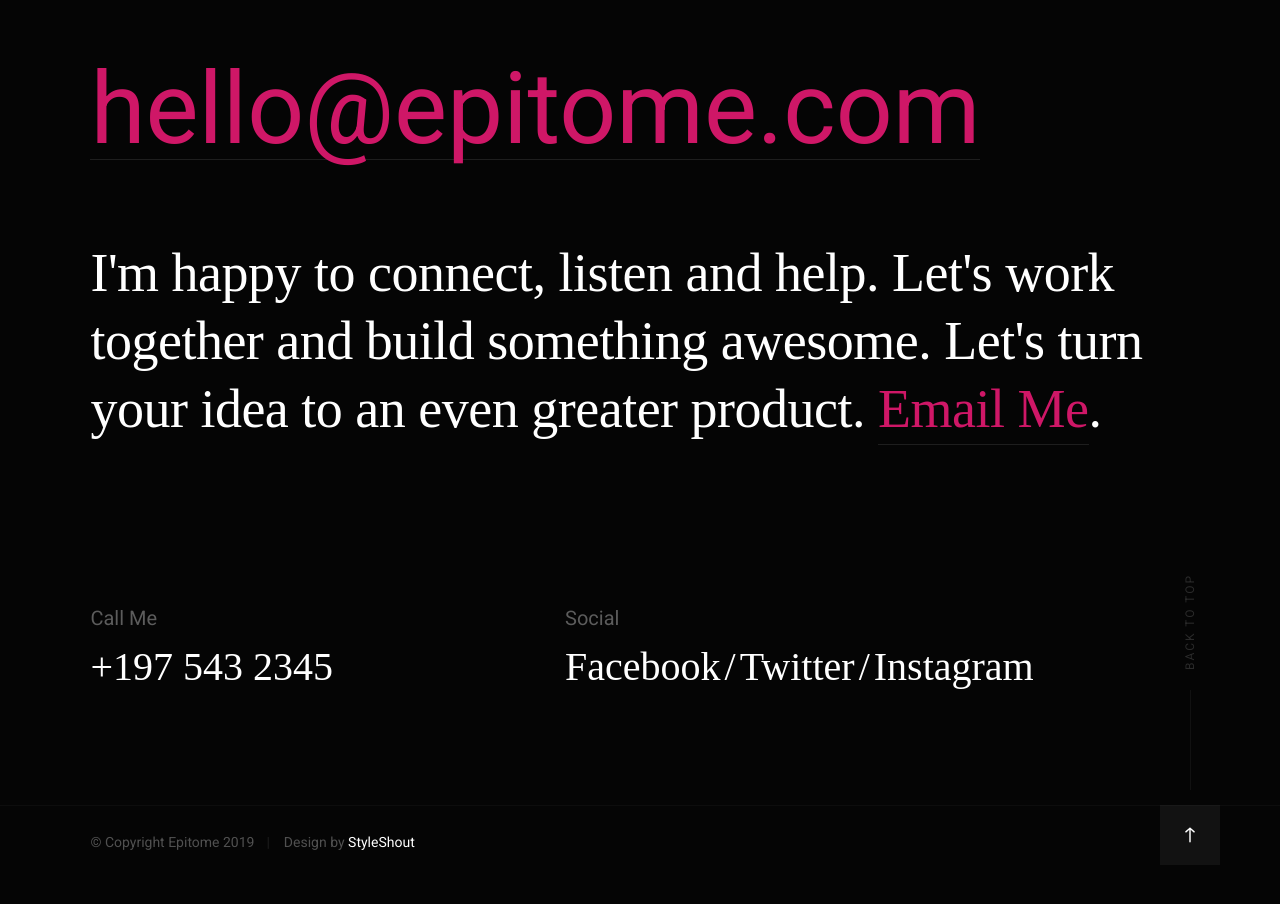
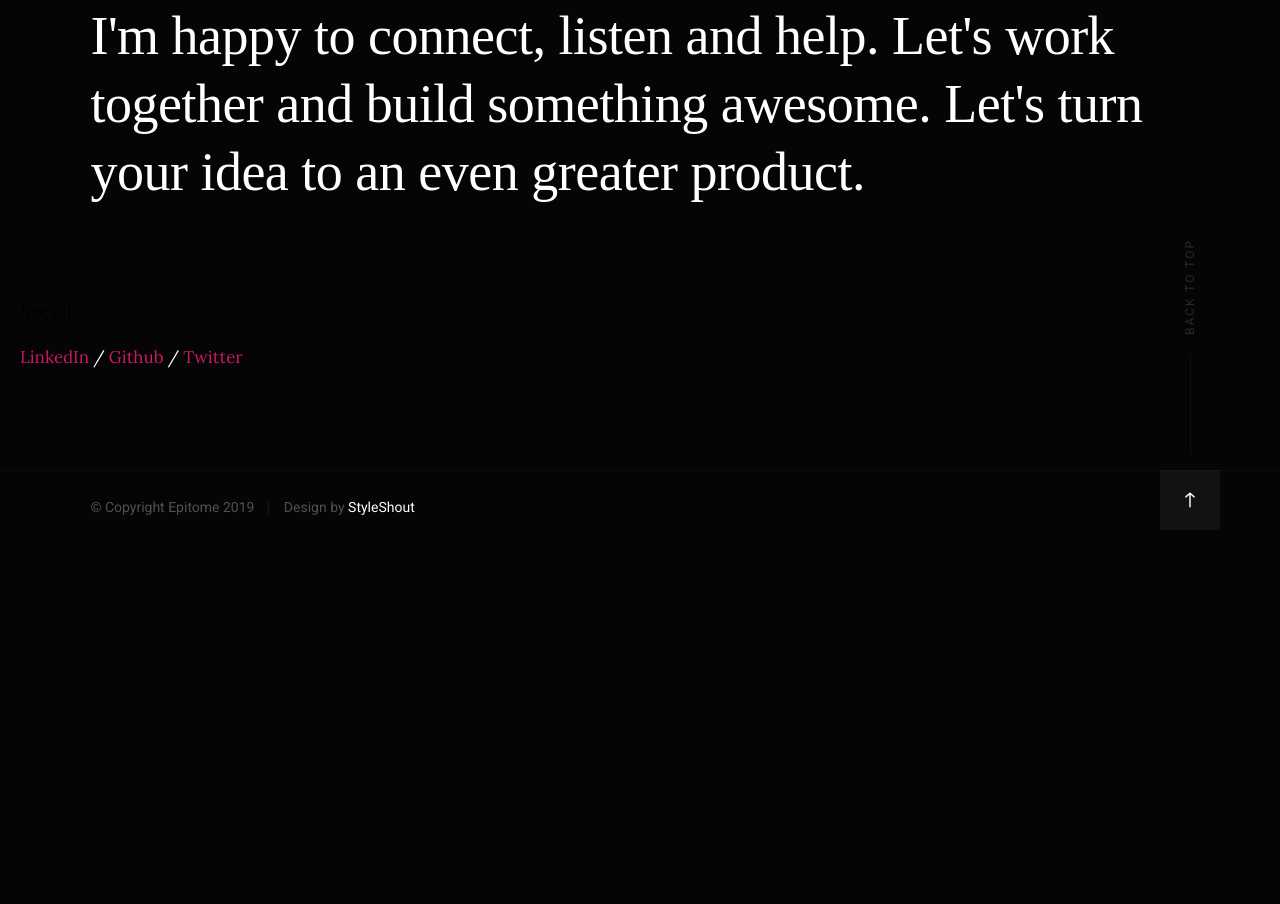
Before and after one commit to OskarasM/oskarasm.github.io, a plain HTML site: page index.html in a window 1280 px wide. Shown: the part 9733-10637 px from the top of the page. After the commit the page ends 10320 px from the top, so only its background shows below. Drawn offline with Linux system fonts and the light colour scheme; a web font is replaced by a local one.

Commit message:
contact info

```diff
--- a/index.html
+++ b/index.html
@@ -606,31 +606,34 @@
 
         <div class="row contact-main" data-aos="fade-up">
             <div class="column large-full">
+<!--
                 <p class="contact-email">
                     <a href="mailto:#0">hello@epitome.com</a>
                 </p>
-
+-->
                 <p class="section-desc">
                 I'm happy to connect, listen and help. Let's work together and build
                 something awesome. Let's turn your idea to an even greater product.
-                <a href="mailto:#0">Email Me</a>.
+<!--
+                    <a href="mailto:#0">Email Me</a>.
+-->
                 </p>
             </div>
         </div>
-
+<!--
         <div class="row contact-infos" data-aos="fade-up" data-aos-anchor=".contact-main">
 
             <div class="column large-5 medium-full contact-phone">
                 <h4>Call Me</h4>
                 <a href="tel:197-543-2345">+197 543 2345</a>
             </div>
-
+-->
             <div class="column large-7 medium-full contact-social">
                 <h4>Social</h4>
                 <ul>
-                    <li><a href="#0" title="Facebook">Facebook</a></li>
-                    <li><a href="#0" title="Twitter">Twitter</a></li>
-                    <li><a href="#0" title="Instagram">Instagram</a></li>
+                    <li><a href="https://www.linkedin.com/in/oskaras-margevicius" title="LinkedIn">LinkedIn</a></li>
+                    <li><a href="https://twitter.com/o_margevicius" title="Github">Github</a></li>
+                    <li><a href="https://github.com/OskarasM" title="Twitter">Twitter</a></li>
                 </ul>
             </div>
 
```
